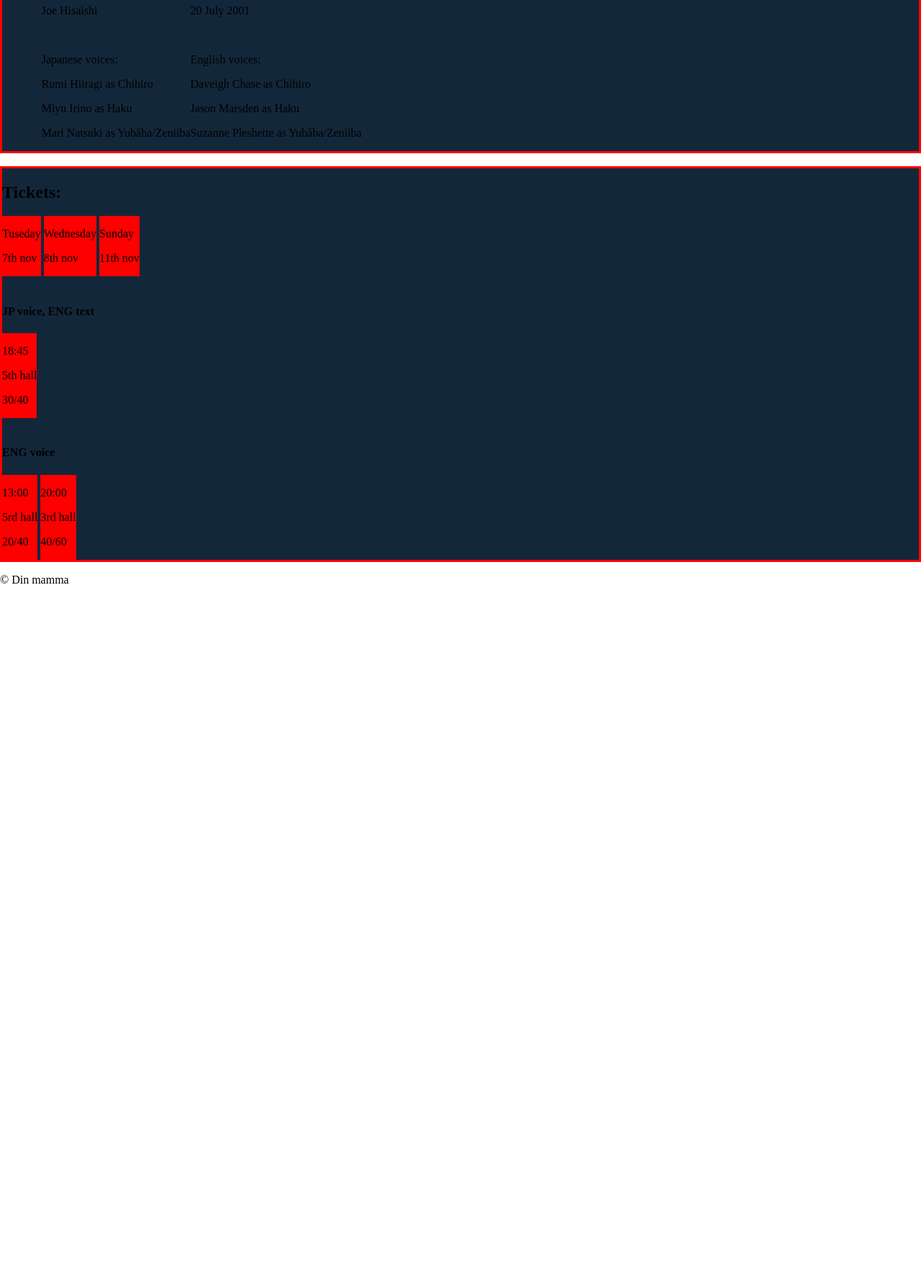
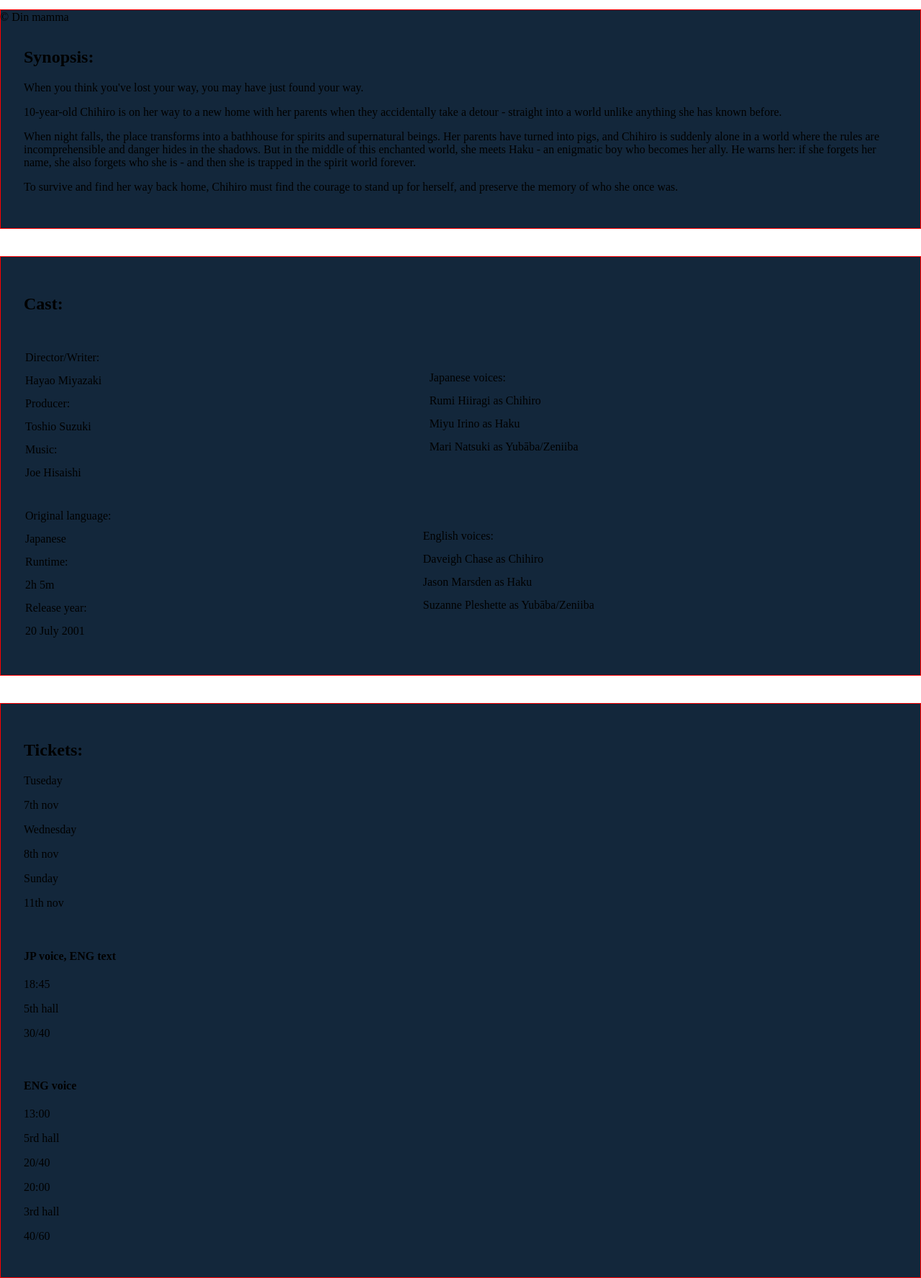
Before and after one commit to johnahlenhed/Cinema-Ghibli, a PHP site: page /movie.php in a window 1280 px wide. Shown: the part 3738-5514 px from the top of the page at 72% size. Before the commit the page ends 4549 px from the top, so only its background shows below. Run offline with PHP 8.4, Linux system fonts and the light colour scheme.

Commit message:
updated the cast latout

```diff
--- a/assets/movie.css
+++ b/assets/movie.css
@@ -1,22 +1,48 @@
 section {
-    border: 3px red solid;
+    border: 1px red solid;
     background-color: var(--dark-container);
+    padding: 2rem;
+    margin: 10px 0 10px 0;
 }
 
 .booking{
 
 }
 
-.cast{
+.cast {
     display: flex;
+    flex-direction: column;
+    gap: 20px;
 }
 
+.cast h2 {
+    margin-bottom: 10px;
+}
+
+.cast div {
+    display: flex;
+    flex-direction: column;
+    flex-wrap: wrap;
+    height: 200px;
+    gap: 10px;
+}
+
+.cast > div p {
+    margin: 2px;
+}
+
+.trailer {
+    width: 100vw;
+    height: 50vw;
+}
 
 .synopsis{
 
 }
 
-.container {
+.ticket {
+
+}
 
 }
 
--- a/movie.php
+++ b/movie.php
@@ -8,27 +8,28 @@
         <span>7+</span>
         <span>Adventure, Family</span>
     </section>
-    <section class="trailer">
-        <iframe width="560" height="315" src="https://www.youtube.com/embed/ByXuk9QqQkk?si=GbP3280hGcEmbPSS" title="YouTube video player" frameborder="0" allow="accelerometer; autoplay; clipboard-write; encrypted-media; gyroscope; picture-in-picture; web-share" referrerpolicy="strict-origin-when-cross-origin" allowfullscreen></iframe>
-    </section>
+    <div class="trailer">
+        <iframe width="100%" height="100%" src="https://www.youtube.com/embed/ByXuk9QqQkk?si=qdcTF4G70ObH7q03" title="YouTube video player" frameborder="0" allow="accelerometer; autoplay; clipboard-write; encrypted-media; gyroscope; picture-in-picture; web-share" referrerpolicy="strict-origin-when-cross-origin" allowfullscreen></iframe>
     <section class="synopsis">
         <h2>Synopsis:</h2>
+        <span class="line"></span>
         <p>When you think you've lost your way, you may have just found your way. </p>
         <p>10-year-old Chihiro is on her way to a new home with her parents when they
             accidentally take a detour - straight into a world unlike anything she has
-            known before.
-            When night falls, the place transforms into a bathhouse for spirits and supernatural
+            known before. </p>
+        <p> When night falls, the place transforms into a bathhouse for spirits and supernatural
             beings. Her parents have turned into pigs, and Chihiro is suddenly alone in a world
             where the rules are incomprehensible and danger hides in the shadows.
             But in the middle of this enchanted world, she meets Haku - an enigmatic
             boy who becomes her ally. He warns her: if she forgets her name, she also forgets who
-            she is - and then she is trapped in the spirit world forever.
-            To survive and find her way back home, Chihiro must find the courage to stand up for
+            she is - and then she is trapped in the spirit world forever. </p>
+        <p> To survive and find her way back home, Chihiro must find the courage to stand up for
             herself, and preserve the memory of who she once was.</p>
     </section>
     <br>
     <section class="cast">
         <h2>Cast:</h2>
+        <span class="line"></span>
         <div>
             <p>Director/Writer:</p>
             <p>Hayao Miyazaki</p>
@@ -73,7 +74,8 @@
     <br>
     <section class="booking">
         <h2>Tickets:</h2>
-        <div class="container">
+        <span class="line"></span>
+        <div class="ticket">
             <div>
                 <p>Tuseday</p>
                 <p>7th nov</p>
@@ -91,7 +93,7 @@
         <br>
 
         <h4>JP voice, ENG text</h4>
-        <div class="container">
+        <div class="ticket">
             <div>
                 <p>18:45</p>
                 <p>5th hall</p>
@@ -102,7 +104,7 @@
         <br>
 
         <h4>ENG voice</h4>
-        <div class="container">
+        <div class="ticket">
             <div>
                 <p>13:00</p>
                 <p>5rd hall</p>
```
